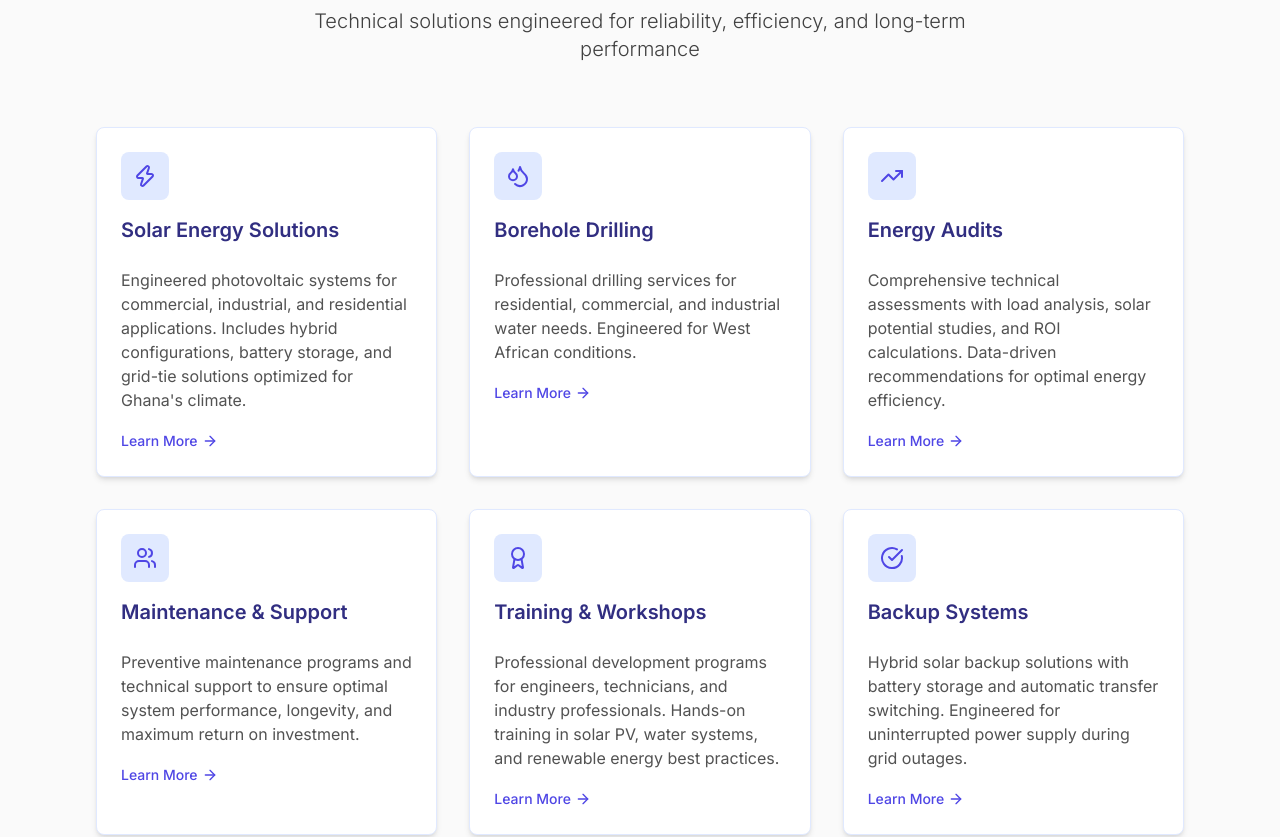
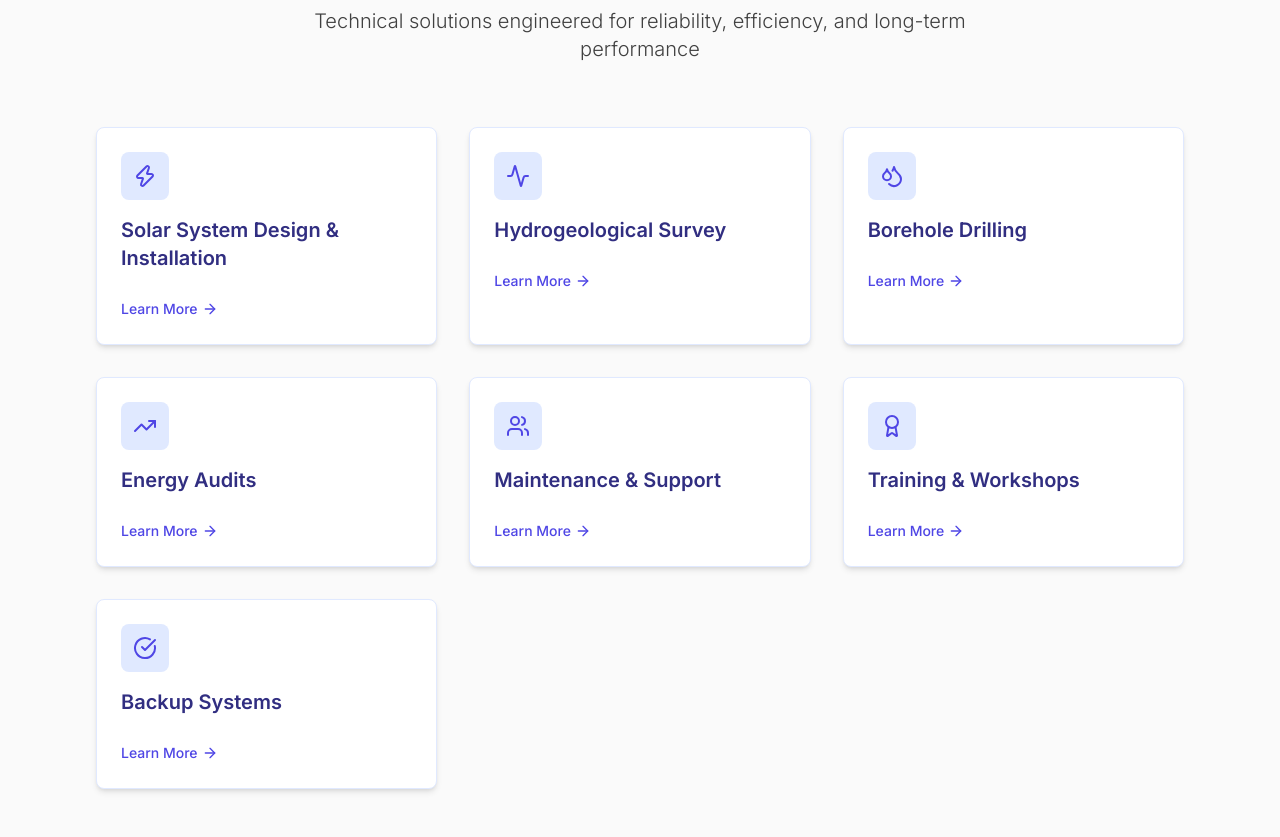
Before and after one commit to dromorongit/EleysonGh, a Next.js app: page / in a window 1280 px wide. Shown: the part 2420-3257 px from the top of the page. Built offline with nearby package versions, Linux system fonts and the light colour scheme.

Commit message:
Update page.tsx

```diff
--- a/src/app/page.tsx
+++ b/src/app/page.tsx
@@ -3,7 +3,7 @@
 
 import Link from "next/link";
 import { motion } from "framer-motion";
-import { ArrowRight, CheckCircle, Zap, Droplets, Users, Award, TrendingUp, MessageCircle, Phone } from "lucide-react";
+import { ArrowRight, CheckCircle, Zap, Droplets, Users, Award, TrendingUp, MessageCircle, Phone, Activity } from "lucide-react";
 import { Button, Section, Container, Card, CardHeader, CardContent, EngineeringExcellence, MissionVision } from "@/components";
 import { useState } from "react";
 import { getFeaturedProjects } from "@/data/projects";
@@ -134,38 +134,37 @@ return (
               {[
                  {
                    icon: Zap,
-                  title: "Solar Energy Solutions",
-                  description: "Engineered photovoltaic systems for commercial, industrial, and residential applications. Includes hybrid configurations, battery storage, and grid-tie solutions optimized for Ghana's climate.",
+                   title: "Solar System Design & Installation",
                    link: "/solar-solutions"
+                 },
+                 {
+                   icon: Activity,
+                   title: "Hydrogeological Survey",
+                   link: "/hydro-water-solutions"
                  },
                  {
                    icon: Droplets,
                    title: "Borehole Drilling",
-                    description: "Professional drilling services for residential, commercial, and industrial water needs. Engineered for West African conditions.",
                    link: "/borehole-drilling"
                  },
                  {
                    icon: TrendingUp,
                    title: "Energy Audits",
-                  description: "Comprehensive technical assessments with load analysis, solar potential studies, and ROI calculations. Data-driven recommendations for optimal energy efficiency.",
                    link: "/energy-audits"
                  },
                  {
                    icon: Users,
                    title: "Maintenance & Support",
-                  description: "Preventive maintenance programs and technical support to ensure optimal system performance, longevity, and maximum return on investment.",
                    link: "/maintenance-support"
                  },
                  {
                    icon: Award,
                    title: "Training & Workshops",
-                  description: "Professional development programs for engineers, technicians, and industry professionals. Hands-on training in solar PV, water systems, and renewable energy best practices.",
                    link: "/training-workshops"
                  },
                  {
                    icon: CheckCircle,
                    title: "Backup Systems",
-                  description: "Hybrid solar backup solutions with battery storage and automatic transfer switching. Engineered for uninterrupted power supply during grid outages.",
                    link: "/backup-systems"
                  }
                ].map((solution, index) => (
@@ -180,7 +179,6 @@ return (
                       </h3>
                     </CardHeader>
                     <CardContent>
-                     <p className="text-secondary-600 mb-4">{solution.description}</p>
                       <Link href={solution.link}>
                         <Button variant="ghost" className="p-0 h-auto text-primary-600 hover:text-primary-800">
                            Learn More <ArrowRight className="w-4 h-4 ml-1" />
```
Lines whose indentation alone changed are shown as unchanged.
